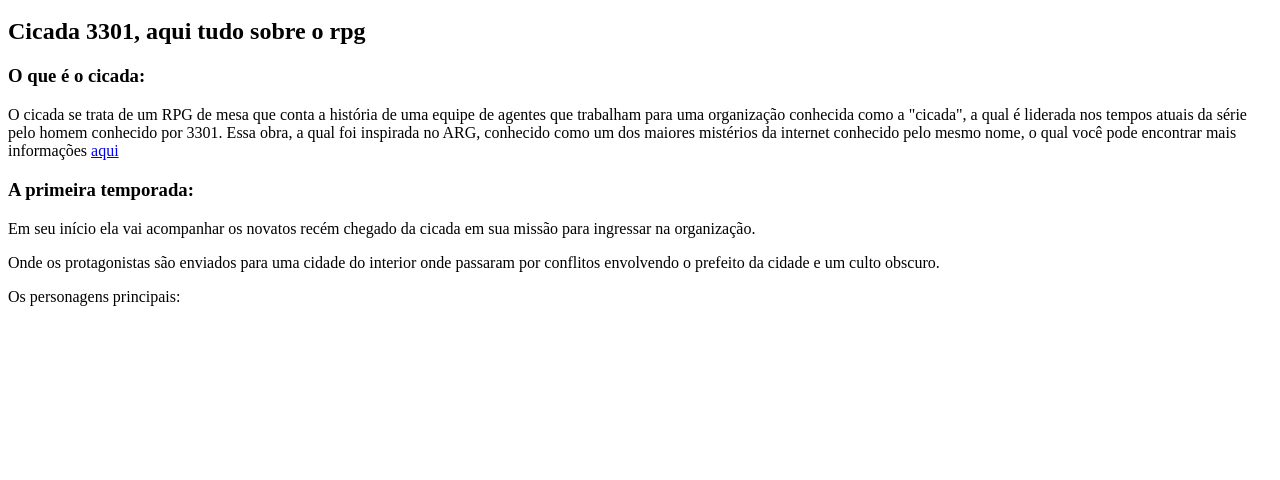
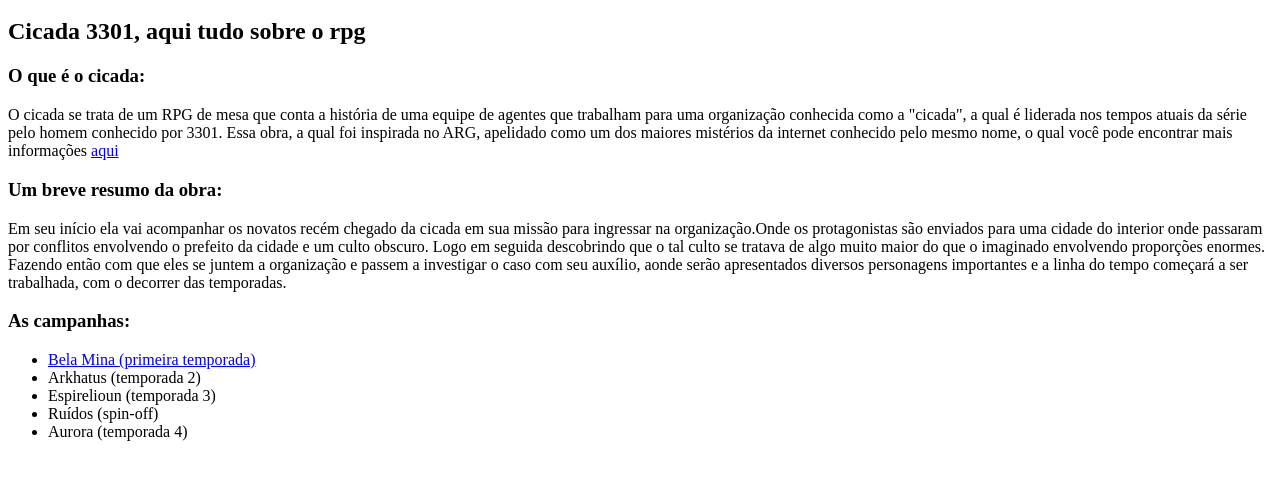
Before and after one commit to Putzlek/igor, a plain HTML site: page index.html in a window 1280 px wide. Shown: the part 48-528 px from the top of the page. Drawn offline with Linux system fonts and the light colour scheme.

Commit message:
Add files via upload

```diff
--- a/index.html
+++ b/index.html
@@ -8,8 +8,23 @@
         <h1>Cicada</h1>
         <h2>Cicada 3301, aqui tudo sobre o rpg </h2>
         <h3>O que é o cicada:</h3>
-        <p>   O cicada se trata de um RPG de mesa que conta a história de uma equipe de agentes que trabalham para uma organização conhecida como a "cicada", a qual é liderada nos tempos atuais da série pelo homem conhecido por 3301. Essa obra, a qual foi inspirada no ARG, conhecido como um
+        <p>   O cicada se trata de um RPG de mesa que conta a história de uma equipe de agentes que trabalham para uma organização conhecida como a "cicada", a qual é liderada nos tempos atuais da série pelo homem conhecido por 3301. Essa obra, a qual foi inspirada no ARG, apelidado como um
         dos maiores mistérios da internet conhecido pelo mesmo nome, o qual você pode encontrar mais informações <a href=https://en.wikipedia.org/wiki/Cicada_3301>aqui</a>
-        </p><h3>A primeira temporada:</h3><p></p> Em seu início ela vai acompanhar os novatos recém chegado da cicada em sua missão para ingressar na organização.<p>Onde os protagonistas são enviados para uma cidade do interior onde passaram por conflitos envolvendo o prefeito da cidade e um culto obscuro.</p><p>Os personagens principais:</p>
+        </p><h3>Um breve resumo da obra:
+        </h3><p></p> Em seu início ela vai acompanhar os novatos recém chegado da cicada em sua missão para ingressar
+        na organização.Onde os protagonistas são enviados para uma cidade do interior onde passaram por conflitos envolvendo
+        o prefeito da cidade e um culto obscuro. Logo em seguida descobrindo que o tal culto se tratava de algo muito
+        maior do que o imaginado envolvendo proporções enormes. Fazendo então com que eles se juntem a organização e passem
+        a investigar o caso com seu auxílio, aonde serão apresentados diversos personagens importantes e a linha do tempo
+        começará a ser trabalhada, com o decorrer das temporadas.
+    </p>
+        <p><h3>As campanhas:</h3></p>
+        <ul>
+            <li><a href=file:///C:/Users/letic/OneDrive/%C3%81rea%20de%20Trabalho/pasta/temporadas.html>Bela Mina (primeira temporada)</a></li>
+            <li>Arkhatus (temporada 2)</li>
+            <li>Espirelioun (temporada 3)</li>
+            <li>Ruídos (spin-off)</li>
+            <li>Aurora (temporada 4)</li>
+        </ul>
     </body>
 </html>
```
